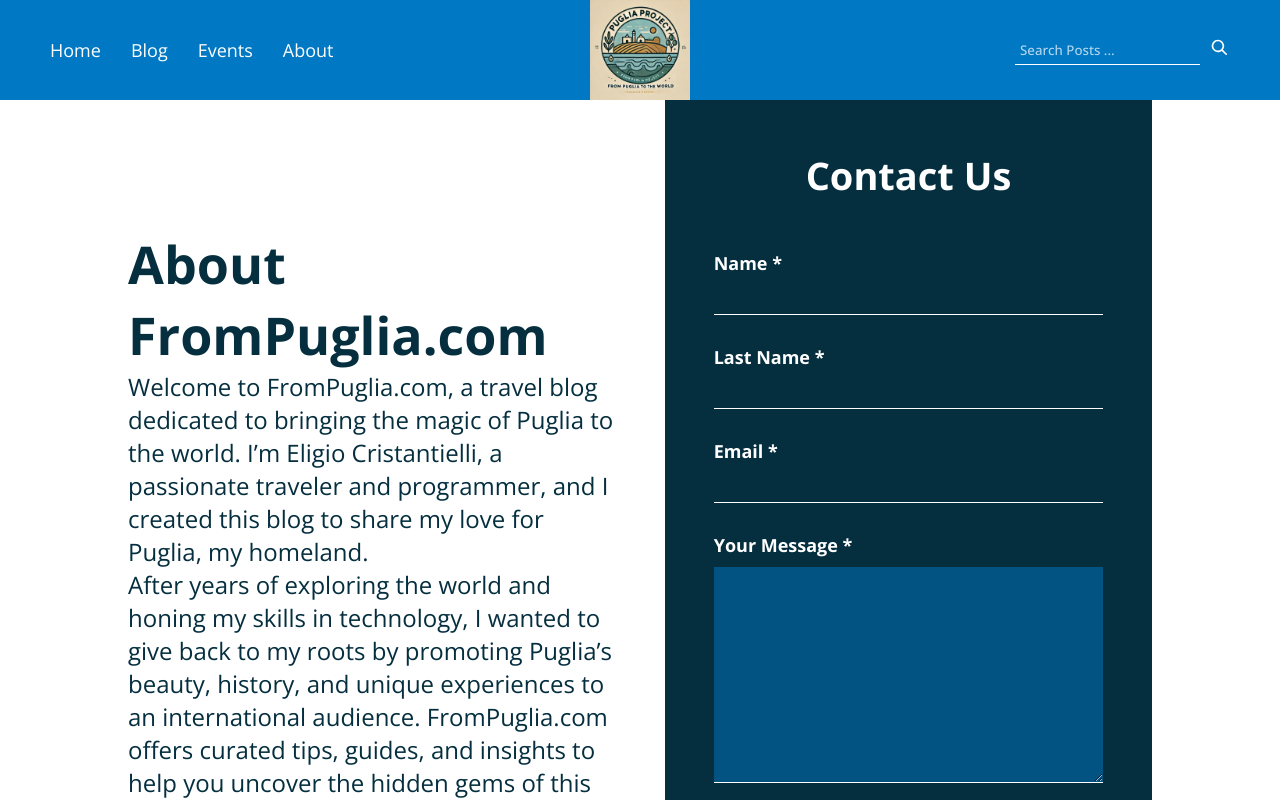
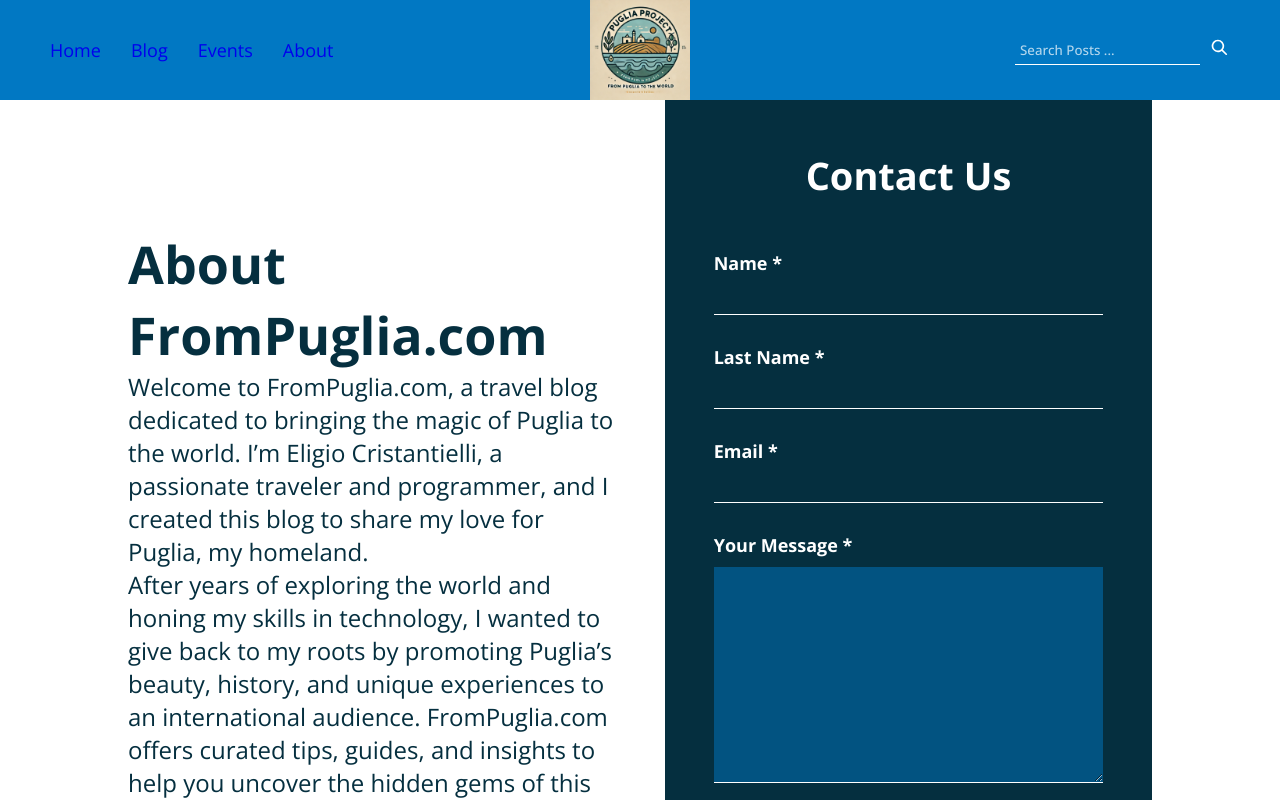
Before and after one commit to Eligio93/puglia-escape, a Next.js app: page /about in a window 1280 px wide. Shown: the top 800 px of the page. Built offline with nearby package versions, Linux system fonts and the light colour scheme; no server answers; the database is empty.

Commit message:
format document

```diff
--- a/styles/header.module.css
+++ b/styles/header.module.css
@@ -55,7 +55,7 @@
     list-style-type: none;
 }
 
-.headerNavList li {
+.headerNavList li a {
     color: white;
 }
 
@@ -68,9 +68,10 @@
     align-items: center;
     gap: 10px;
 }
-.searchbar input::placeholder{
-    color:white;
-    opacity:0.7
+
+.searchbar input::placeholder {
+    color: white;
+    opacity: 0.7
 }
 
 .searchbar input {
@@ -287,13 +288,14 @@
     .header .searchbar {
         display: none;
     }
-    .mobileMenuNav{
-        padding:10px;
+
+    .mobileMenuNav {
+        padding: 10px;
     }
 
     .mobileMenu .searchbar {
         display: flex;
-        margin:0;
+        margin: 0;
 
     }
 }
--- a/styles/home.module.css
+++ b/styles/home.module.css
@@ -29,7 +29,7 @@
 .heroDescription p,
 .heroDescription h1 {
     font-size: 52px;
-    animation: fadein 2s    ;
+    animation: fadein 2s;
 
 }
 
```
